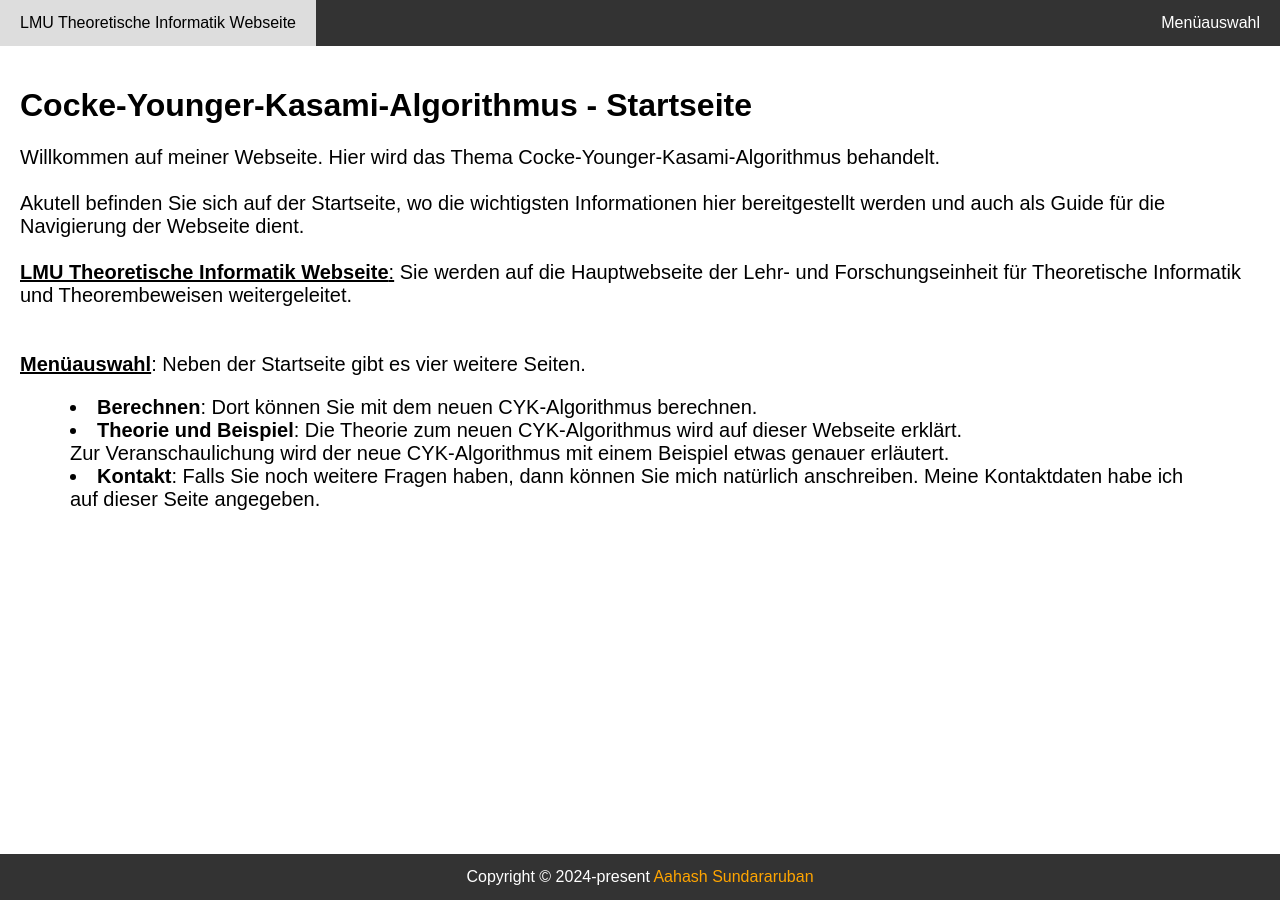
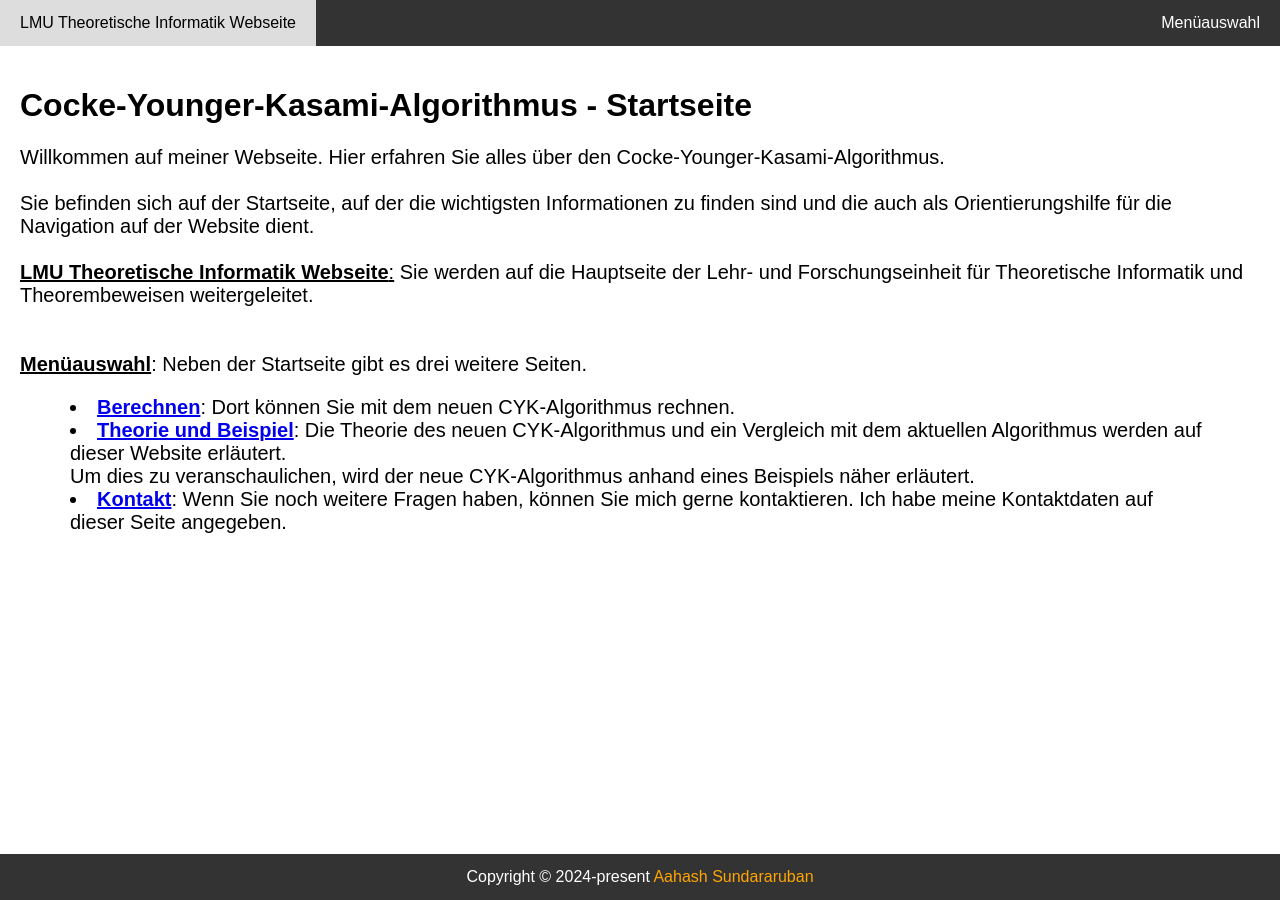
Before and after one commit to aahashderuffy/cyk-algorithm-endrullis, a Jekyll site: the page built from index.md, in a window 1280 px wide. Built offline with Jekyll 4.4.1, drawn with Linux system fonts in a browser that asks for light colours.

Commit message:
Update information on the home page

```diff
--- a/index.md
+++ b/index.md
@@ -25,21 +25,21 @@ hi3 {
 <div style="padding: 20px;">
   <h1>Cocke-Younger-Kasami-Algorithmus - Startseite</h1>
     <p>
-      Willkommen auf meiner Webseite. Hier wird das Thema Cocke-Younger-Kasami-Algorithmus behandelt. <br>
+      Willkommen auf meiner Webseite. Hier erfahren Sie alles über den Cocke-Younger-Kasami-Algorithmus. <br>
     <br>
-      Akutell befinden Sie sich auf der Startseite, wo die wichtigsten Informationen hier bereitgestellt werden und auch als Guide für die Navigierung der Webseite dient.
+      Sie befinden sich auf der Startseite, auf der die wichtigsten Informationen zu finden sind und die auch als Orientierungshilfe für die Navigation auf der Website dient.
     <br>
     <br>
-    <hi2><b>LMU Theoretische Informatik Webseite</b>:</hi2> Sie werden auf die Hauptwebseite der Lehr- und Forschungseinheit für Theoretische Informatik und Theorembeweisen weitergeleitet.
+    <hi2><b>LMU Theoretische Informatik Webseite</b>:</hi2> Sie werden auf die Hauptseite der Lehr- und Forschungseinheit für Theoretische Informatik und Theorembeweisen weitergeleitet.
     <br>
     <br>
     <br>
-    <hi3><b>Menüauswahl</b></hi3>: Neben der Startseite gibt es vier weitere Seiten.
+    <hi3><b>Menüauswahl</b></hi3>: Neben der Startseite gibt es drei weitere Seiten.
     <div style="padding: 0px 50px;">
-      <li><b>Berechnen</b>: Dort können Sie mit dem neuen CYK-Algorithmus berechnen.</li>
-      <li><b>Theorie und Beispiel</b>: Die Theorie zum neuen CYK-Algorithmus wird auf dieser Webseite erklärt.
+      <li><b><a href="{{ site.baseurl }}/calculate/">Berechnen</a></b>: Dort können Sie mit dem neuen CYK-Algorithmus rechnen.</li>
+      <li><b><a href="{{ site.baseurl }}/theory/">Theorie und Beispiel</a></b>: Die Theorie des neuen CYK-Algorithmus und ein Vergleich mit dem aktuellen Algorithmus werden auf dieser Website erläutert.
       <br>
-      Zur Veranschaulichung wird der neue CYK-Algorithmus mit einem Beispiel etwas genauer erläutert.</li>
-      <li><b>Kontakt</b>: Falls Sie noch weitere Fragen haben, dann können Sie mich natürlich anschreiben. Meine Kontaktdaten habe ich auf dieser Seite angegeben.</li></div>
+      Um dies zu veranschaulichen, wird der neue CYK-Algorithmus anhand eines Beispiels näher erläutert.</li>
+      <li><b><a href="{{ site.baseurl }}/contact/">Kontakt</a></b>: Wenn Sie noch weitere Fragen haben, können Sie mich gerne kontaktieren. Ich habe meine Kontaktdaten auf dieser Seite angegeben.</li></div>
     </p>
 </div>
```
